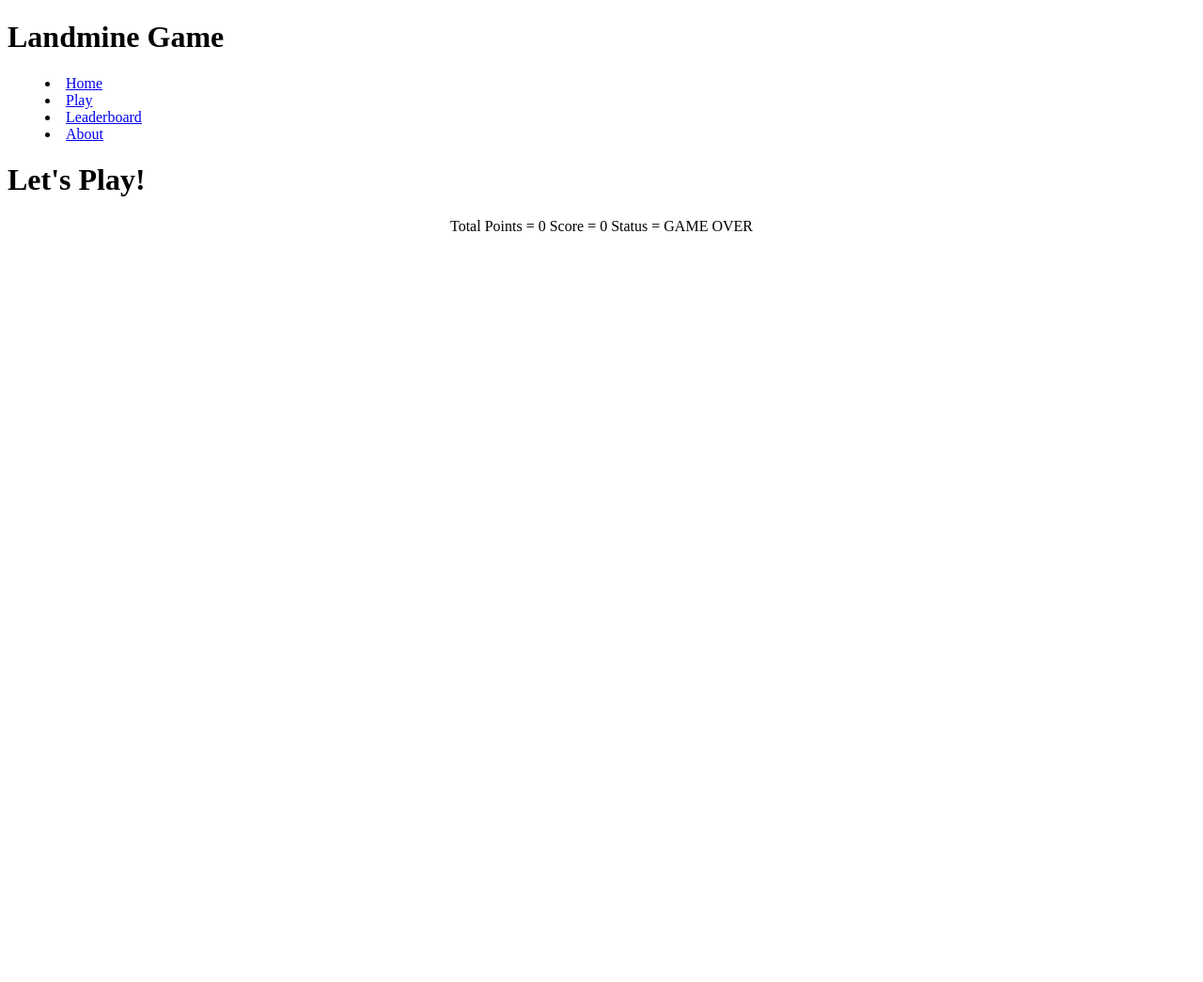
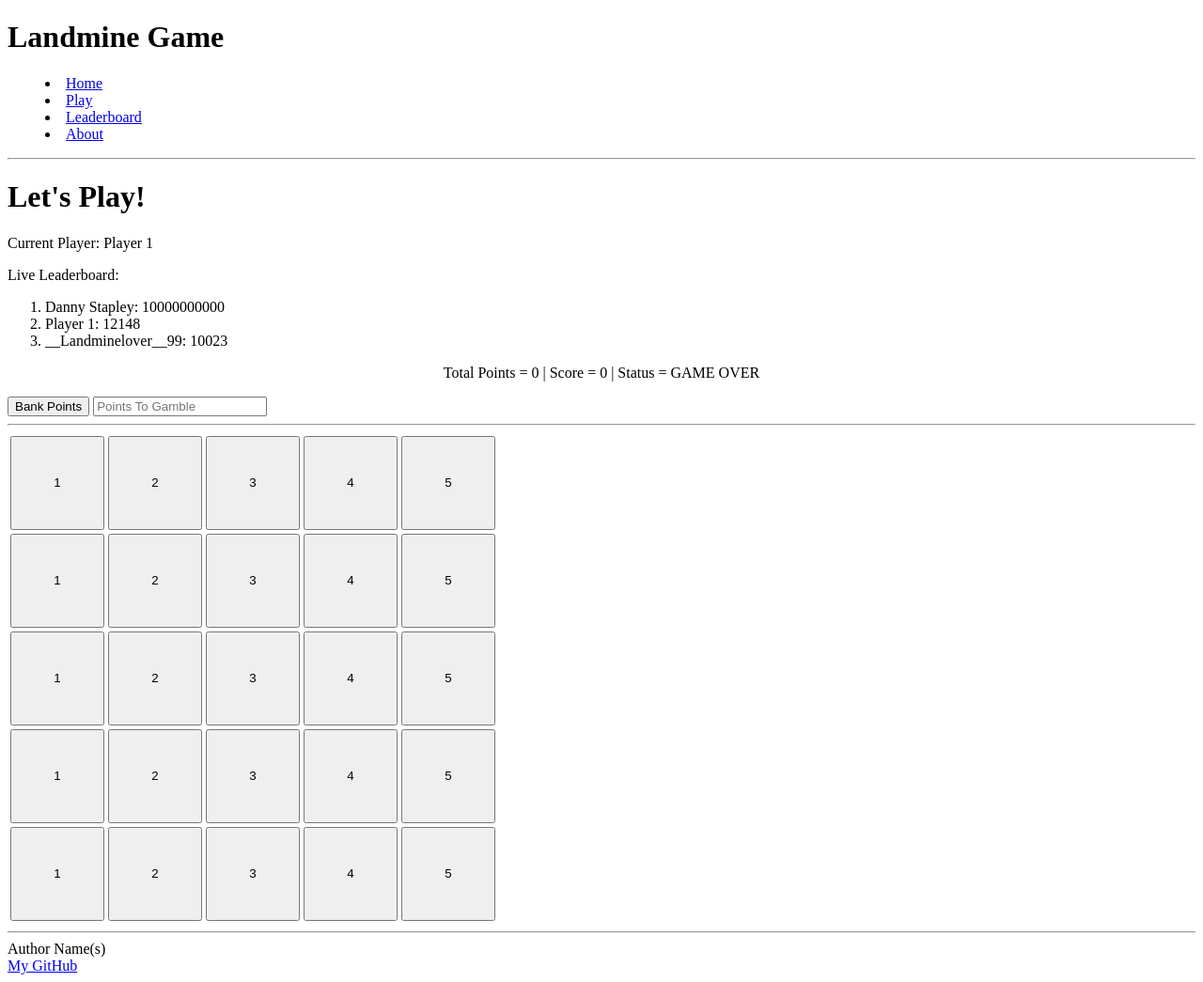
Before and after one commit to dkstapley11/startup, a plain HTML site: page play.html in a window 1280 px wide. Shown: the whole page at 94% size. Before the commit the page ends 800 px from the top, so only its background shows below. Drawn offline with Linux system fonts and the light colour scheme.

Commit message:
play.html final

```diff
--- a/play.html
+++ b/play.html
@@ -16,10 +16,77 @@
             <li><a href="leaderboard.html">Leaderboard</a></li>
             <li><a href="about.html">About</a></li>
         </menu>
+    <hr />
     </header>
-    <header>
-        <h1>Let's Play!</h1>
-        <p style="text-align: center;">Total Points = 0  Score = 0  Status = GAME OVER</p>
-    </header>
+    <main>
+        <header>
+            <h1>Let's Play!</h1>
+            <div class="players">
+                Current Player:
+                <span class="player-name">Player 1</span>
+            </div>
+            <p>Live Leaderboard:</p>
+            <div>
+                <ol>
+                    <li>Danny Stapley: 10000000000</li>
+                    <li>Player 1: 12148</li>
+                    <li>__Landminelover__99: 10023</li>
+                </ol>
+            </div>
+            <p style="text-align: center;">Total Points = 0 | Score = 0 | Status = GAME OVER</p>
+        </header>
+        <button>Bank Points</button>
+        <input type="text" id="gamble" placeholder="Points To Gamble">
+
+        <br />
+        <hr />
+        <style></style>
+
+        <div>
+            <table>
+                <tr>
+                    <td><button style="width:100px; height:100px;">1</button></td>
+                    <td><button style="width:100px; height:100px;">2</button></td>
+                    <td><button style="width:100px; height:100px;">3</button></td>
+                    <td><button style="width:100px; height:100px;">4</button></td>
+                    <td><button style="width:100px; height:100px;">5</button></td>
+                </tr>
+                <tr>
+                    <td><button style="width:100px; height:100px;">1</button></td>
+                    <td><button style="width:100px; height:100px;">2</button></td>
+                    <td><button style="width:100px; height:100px;">3</button></td>
+                    <td><button style="width:100px; height:100px;">4</button></td>
+                    <td><button style="width:100px; height:100px;">5</button></td>
+                </tr>
+                <tr>
+                    <td><button style="width:100px; height:100px;">1</button></td>
+                    <td><button style="width:100px; height:100px;">2</button></td>
+                    <td><button style="width:100px; height:100px;">3</button></td>
+                    <td><button style="width:100px; height:100px;">4</button></td>
+                    <td><button style="width:100px; height:100px;">5</button></td>
+                </tr>
+                <tr>
+                    <td><button style="width:100px; height:100px;">1</button></td>
+                    <td><button style="width:100px; height:100px;">2</button></td>
+                    <td><button style="width:100px; height:100px;">3</button></td>
+                    <td><button style="width:100px; height:100px;">4</button></td>
+                    <td><button style="width:100px; height:100px;">5</button></td>
+                </tr>
+                <tr>
+                    <td><button style="width:100px; height:100px;">1</button></td>
+                    <td><button style="width:100px; height:100px;">2</button></td>
+                    <td><button style="width:100px; height:100px;">3</button></td>
+                    <td><button style="width:100px; height:100px;">4</button></td>
+                    <td><button style="width:100px; height:100px;">5</button></td>
+                </tr>
+            </table>
+        </div>
+        <footer>
+            <hr />
+            <span class="text-reset">Author Name(s)</span>
+            <br />
+            <a href="https://github.com/dkstapley11/startup.git">My GitHub</a>
+        </footer>
+    </main>
 </body>
 </html>
```
